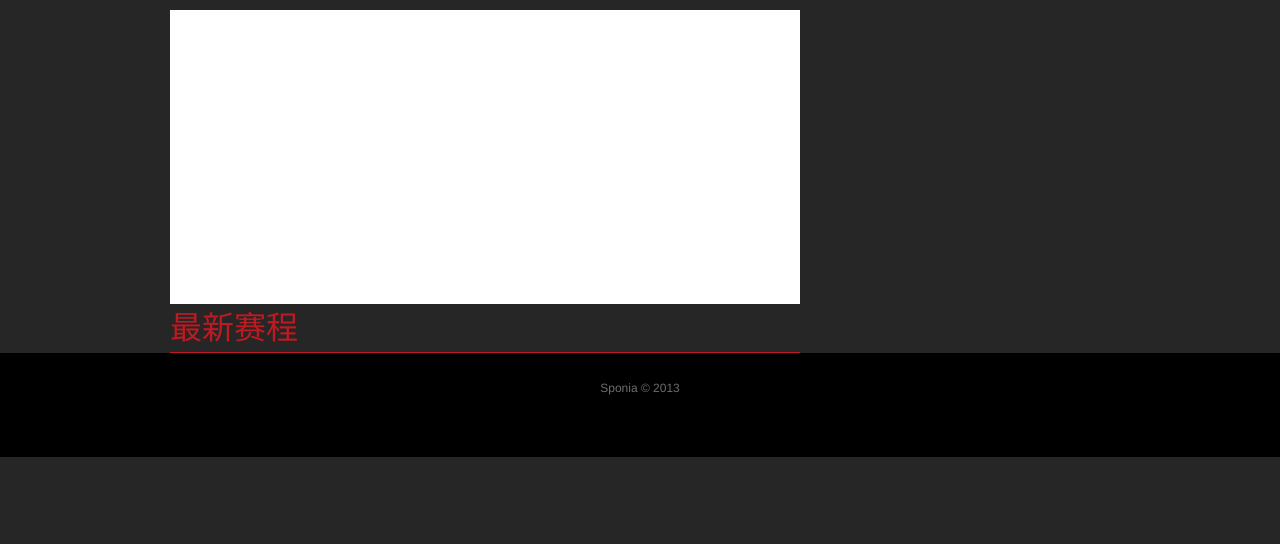
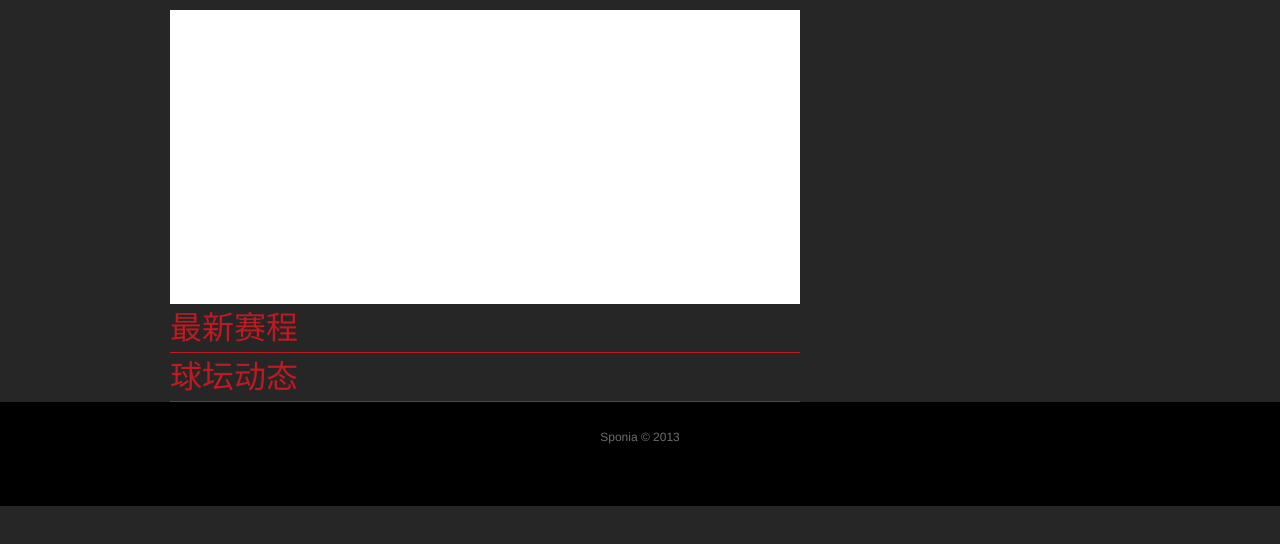
Before and after one commit to RemielOrz/sponia, a website: page index.html in a window 1280 px wide. Shown: the part 74-618 px from the top of the page. Drawn offline with Linux system fonts and the light colour scheme.

Commit message:
git submodule init

```diff
--- a/index.html
+++ b/index.html
@@ -53,6 +53,7 @@
             </div>
             <!--swipe end-->
             <div class="header-01">最新赛程</div>
+            <div class="header-01">球坛动态</div>
         </div>
     </div>
     <!--body end-->
```
